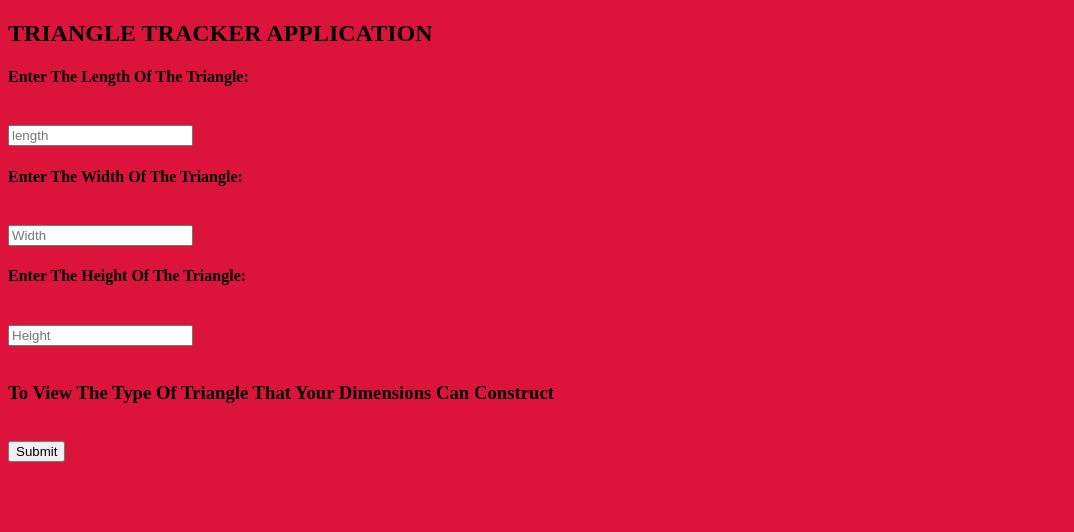
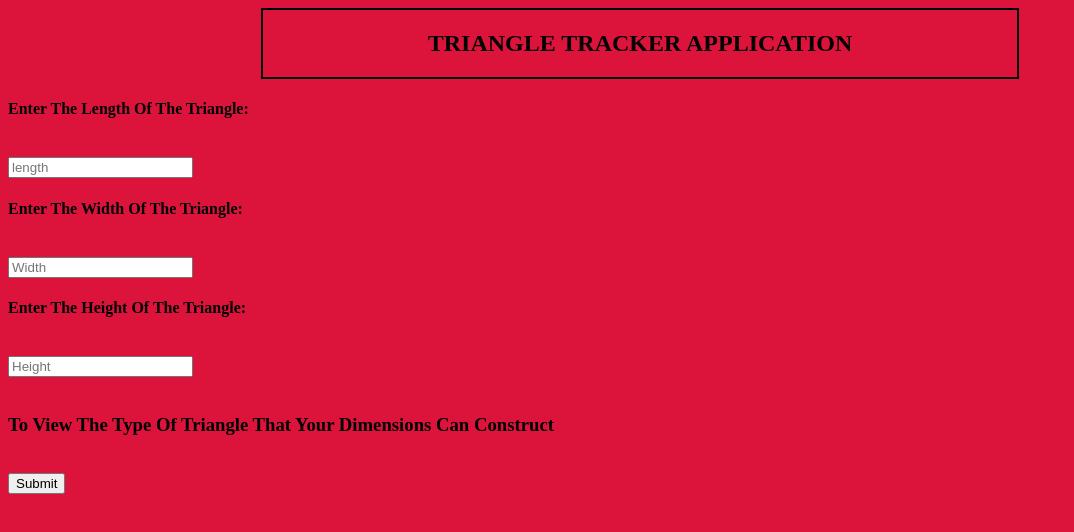
Before and after one commit to EmmanuelMuchiri/Triangle-Tracker, a plain HTML site: page index.html in a window 1280 px wide. Shown: the whole page, without its empty margins (0-1074 px from the left). Drawn offline with Linux system fonts and the light colour scheme; files whose address does not match are found by name.

Commit message:
Added css for appHeader to Center align it with a border

```diff
--- a/css/styles.css
+++ b/css/styles.css
@@ -2,7 +2,7 @@ body
 {
   background-color: crimson;
 }
-/*.appHeader
+.appHeader
 {
   text-align: center;
   border:2px solid black;
@@ -11,6 +11,7 @@ body
   padding-left: 2px;
   padding-right: 2px;
 }
+/*
 .appWindow
 {
   text-align: Left;
```
